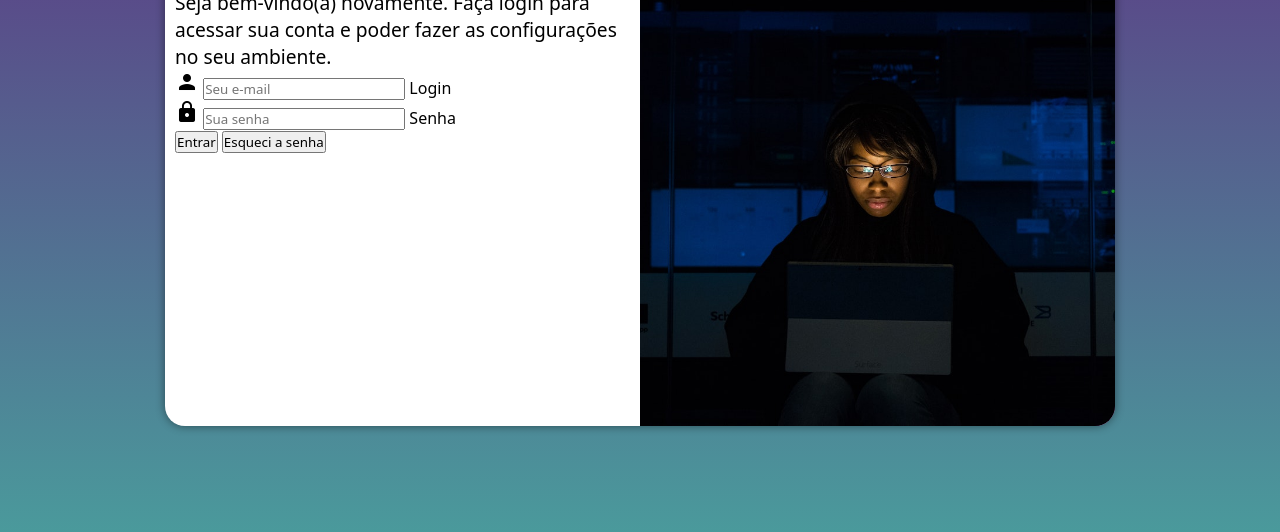
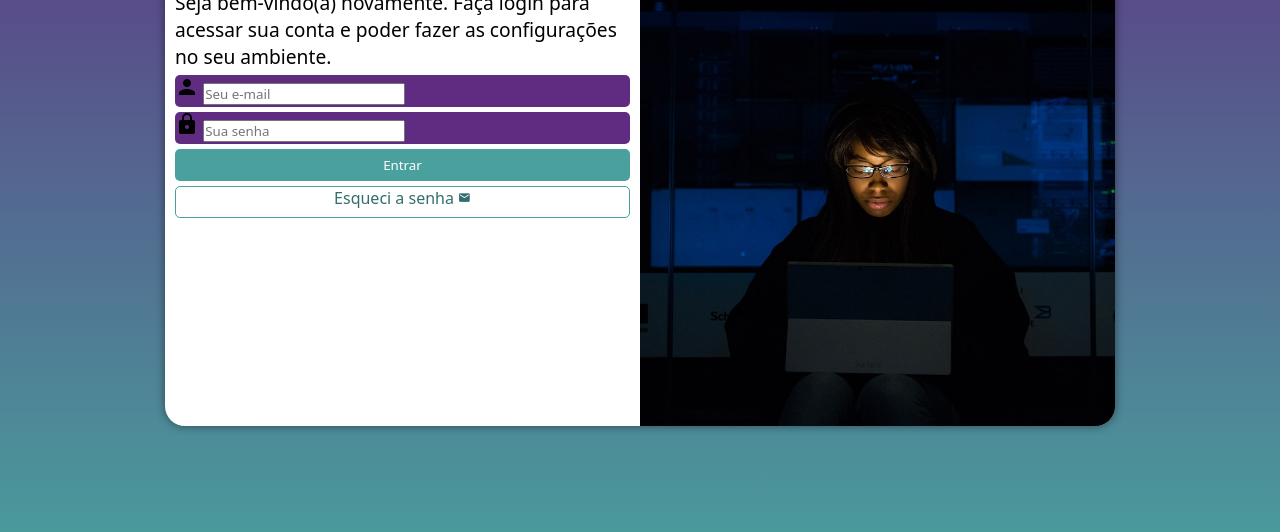
Before and after one commit to giih06/projeto-login, a plain HTML site: page index.html in a window 1280 px wide. Shown: the part 224-756 px from the top of the page. Drawn offline with Linux system fonts and the light colour scheme.

Commit message:
atualizacao mq05

```diff
--- a/estilos/style.css
+++ b/estilos/style.css
@@ -38,7 +38,7 @@ section#login {
     transform: translate(-50%, -50%);
     background-color: white;
     height: 500px;
-    width: 250px;
+    width: 260px;
     border-radius: 20px;
     overflow: hidden;
     box-shadow: 0px 0px 10px rgba(0, 0, 0, 0.464);
@@ -66,3 +66,55 @@ div#formulario > h1 {
 div#formulario > p {
     font-size: 0.8em;
 }
+
+form > div.campo {
+    background-color: var(--Lilas);
+    display: block;
+    width: 100%;
+    height: 32px;
+    margin: 5px 0px;
+    border-radius: 5px;
+}
+
+div.campo > label {
+    display: none;
+}
+
+form > input[type=submit] {
+    display: block;
+    width: 100%;
+    height: 32px;
+    background-color: var(--Verde);
+    color: white;
+    border: none;
+    border-radius: 5px;
+    cursor: pointer;
+    margin-top: 5px;
+}
+
+form > input[type=submit]:hover {
+    background-color: #336e6c;
+}
+
+form > a.botao {
+    display: block;
+    text-align: center;
+    font-size: 1em;
+    width: 100%;
+    height: 32px;
+    background-color: white;
+    border: 1px solid #49a09d;
+    border-radius: 5px;
+    color: #336e6c;
+    text-decoration: none;
+    margin-top: 5px;
+
+}
+
+form > a.botao > span {
+    font-size: 0.8em;
+}
+
+form > a.botao:hover {
+    background-color: #60cdc9;
+}
--- a/index.html
+++ b/index.html
@@ -20,7 +20,7 @@
             <div id="formulario">
                 <h1>Login</h1>
                 <p>Seja bem-vindo(a) novamente. Faça login para acessar sua conta e poder fazer as configurações no seu ambiente.</p>
-                <form action="login.php" method="post" autocomplete="on"></form>
+                <form action="login.php" method="post" autocomplete="on">
                     <div class="campo">
                         <span class="material-icons">person</span>
                         <input type="email" name="login" id="ilogin" placeholder="Seu e-mail" autocomplete="email" required maxlength="30">
@@ -31,8 +31,11 @@
                         <input type="password" name="senha" id="isenha" placeholder="Sua senha" autocomplete="current-password" required minlength="8" maxlength="20">
                         <label for="isenha">Senha</label>
                     </div>
-                <input type="submit" value="Entrar">
-                <button>Esqueci a senha</button>
+                    <input type="submit" value="Entrar" class="enviar">
+                    <a href="esqueci.html" class="botao">
+                        Esqueci a senha <span class="material-icons">mail</span>
+                    </a>
+                </form>
             </div>
         </section>
     </main>
```
Lines whose indentation alone changed are shown as unchanged.
